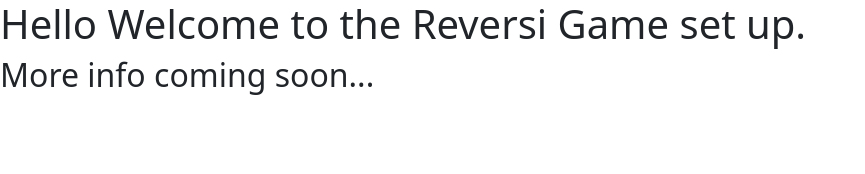
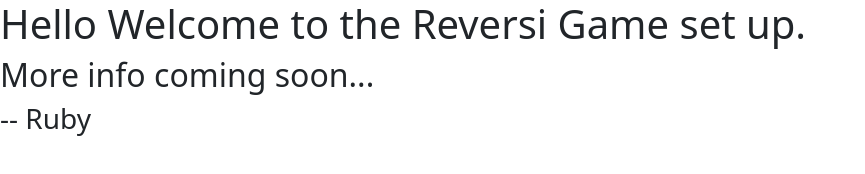
Before and after one commit to rubyjboyle-uni/reversi, a website: page public/index.html in a window 1280 px wide. Shown: the whole page, without its empty margins (0-865 px from the left). Drawn offline with nearby package versions, Linux system fonts and the light colour scheme.

Commit message:
more clean up

```diff
--- a/public/index.html
+++ b/public/index.html
@@ -9,6 +9,7 @@
   <body>
     <h1>Hello Welcome to the Reversi Game set up.</h1>
     <h2>More info coming soon...</h2>
+    <h3> -- Ruby</h3>
     <script src="https://cdn.jsdelivr.net/npm/bootstrap@5.3.0-alpha3/dist/js/bootstrap.bundle.min.js" integrity="sha384-ENjdO4Dr2bkBIFxQpeoTz1HIcje39Wm4jDKdf19U8gI4ddQ3GYNS7NTKfAdVQSZe" crossorigin="anonymous"></script>
   </body>
 </html>
```
